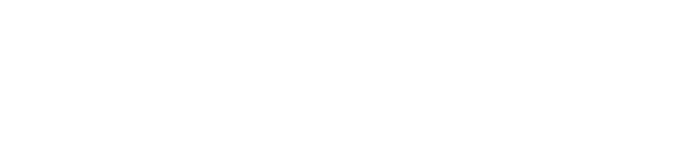
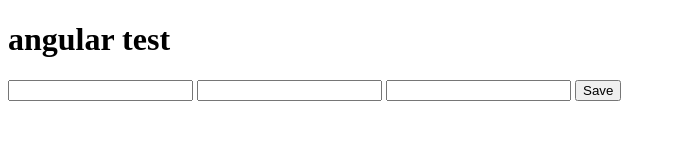
Before and after one commit to DaClown/angular-redmine-overview, a plain HTML site: page redmine.html in a window 1280 px wide. Shown: the whole page, without its empty margins (0-676 px from the left). Drawn offline with nearby package versions, Linux system fonts and the light colour scheme.

Commit message:
some changes

```diff
--- a/redmine.html
+++ b/redmine.html
@@ -1,15 +1,27 @@
 <!DOCTYPE html>
 <html>
+
 <head>
-	<meta charset=utf-8 />
-	<title></title>
-	<!--link rel="stylesheet" type="text/css" media="screen" href="css/master.css" /-->
-	<script src="https://ajax.googleapis.com/ajax/libs/angularjs/1.3.15/angular.min.js"></script>
-	<!--[if IE]>
+  <meta charset=utf-8 />
+  <title></title>
+  <!--link rel="stylesheet" type="text/css" media="screen" href="css/master.css" /-->
+  <script src="https://ajax.googleapis.com/ajax/libs/angularjs/1.3.15/angular.min.js"></script>
+  <!--[if IE]>
 		<script src="http://html5shiv.googlecode.com/svn/trunk/html5.js"></script>
 	<![endif]-->
 </head>
+
 <body>
+  <h1>angular test</h1>
+  <div ng-controller="redmine_settings">
+    <input type="text" ng-model="apikey" name="apikey" />
+    <input type="text" ng-model="url" name="url" />
+    <input type="text" ng-model="project" name="project" />
+    <button name="save">Save</button>
+  </div>
+
+
 
 </body>
+
 </html>
```
Also changed, not shown: 1 other file.
